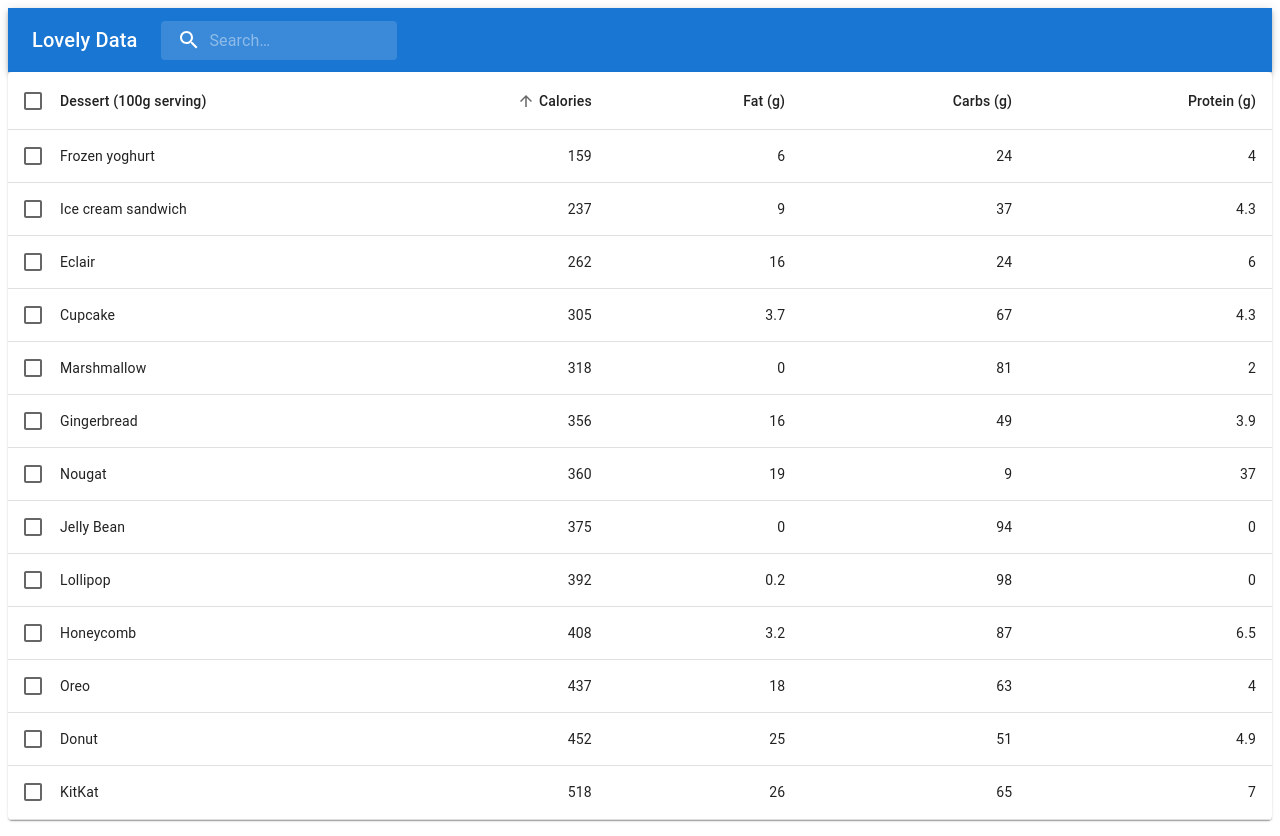
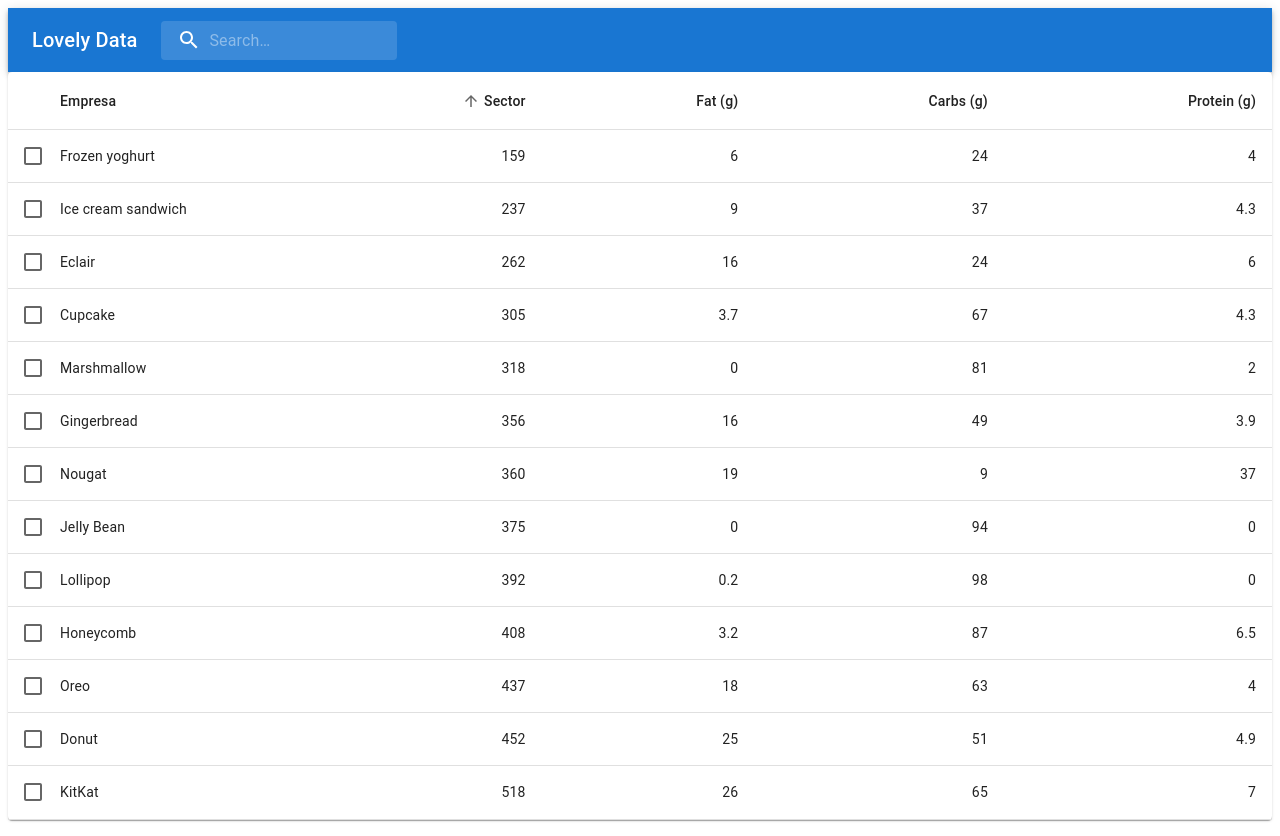
Before and after one commit to VictorGreco/hackathon-bbva-2021-demo, a React (Create React App) app: page / in a window 1280 px wide. Built offline with nearby package versions, Linux system fonts and the light colour scheme.

Commit message:
feature: display fisrt scaffold

```diff
--- a/src/App.js
+++ b/src/App.js
@@ -1,4 +1,3 @@
-import logo from './logo.svg';
 import React from "react";
 
 import { BrowserRouter as Router, Route, Switch } from 'react-router-dom';
--- a/src/components/app-bar.js
+++ b/src/components/app-bar.js
@@ -3,18 +3,9 @@ import { styled, alpha } from '@mui/material/styles';
 import AppBar from '@mui/material/AppBar';
 import Box from '@mui/material/Box';
 import Toolbar from '@mui/material/Toolbar';
-import IconButton from '@mui/material/IconButton';
 import Typography from '@mui/material/Typography';
 import InputBase from '@mui/material/InputBase';
-import Badge from '@mui/material/Badge';
-import MenuItem from '@mui/material/MenuItem';
-import Menu from '@mui/material/Menu';
-import MenuIcon from '@mui/icons-material/Menu';
 import SearchIcon from '@mui/icons-material/Search';
-import AccountCircle from '@mui/icons-material/AccountCircle';
-import MailIcon from '@mui/icons-material/Mail';
-import NotificationsIcon from '@mui/icons-material/Notifications';
-import MoreIcon from '@mui/icons-material/MoreVert';
 
 const Search = styled('div')(({ theme }) => ({
   position: 'relative',
@@ -57,29 +48,6 @@ const StyledInputBase = styled(InputBase)(({ theme }) => ({
 }));
 
 export default function PrimarySearchAppBar() {
-  const [anchorEl, setAnchorEl] = React.useState(null);
-
-  const isMenuOpen = Boolean(anchorEl);
-
-  const menuId = 'primary-search-account-menu';
-  const renderMenu = (
-    <Menu
-      anchorEl={anchorEl}
-      anchorOrigin={{
-        vertical: 'top',
-        horizontal: 'right',
-      }}
-      id={menuId}
-      keepMounted
-      transformOrigin={{
-        vertical: 'top',
-        horizontal: 'right',
-      }}
-      open={isMenuOpen}
-      onClose={() => {}}
-    >
-    </Menu>
-  );
 
   return (
     <Box sx={{ flexGrow: 1 }}>
@@ -104,7 +72,6 @@ export default function PrimarySearchAppBar() {
           </Search>
         </Toolbar>
       </AppBar>
-      {renderMenu}
     </Box>
   );
 }
--- a/src/components/home.js
+++ b/src/components/home.js
@@ -1,5 +1,3 @@
-import { Link } from 'react-router-dom';
-
 import SortableTable from './sortable-table'
 import AppBar from './app-bar'
 
--- a/src/components/sortable-table.js
+++ b/src/components/sortable-table.js
@@ -73,13 +73,13 @@ const headCells = [
     id: 'name',
     numeric: false,
     disablePadding: true,
-    label: 'Dessert (100g serving)',
+    label: 'Empresa',
   },
   {
     id: 'calories',
     numeric: true,
     disablePadding: false,
-    label: 'Calories',
+    label: 'Sector',
   },
   {
     id: 'fat',
@@ -102,7 +102,7 @@ const headCells = [
 ];
 
 function EnhancedTableHead(props) {
-  const { onSelectAllClick, order, orderBy, numSelected, rowCount, onRequestSort } =
+  const { order, orderBy, onRequestSort } =
     props;
   const createSortHandler = (property) => (event) => {
     onRequestSort(event, property);
@@ -111,16 +111,7 @@ function EnhancedTableHead(props) {
   return (
     <TableHead>
       <TableRow>
-        <TableCell padding="checkbox">
-          <Checkbox
-            color="primary"
-            indeterminate={numSelected > 0 && numSelected < rowCount}
-            checked={rowCount > 0 && numSelected === rowCount}
-            onChange={onSelectAllClick}
-            inputProps={{
-              'aria-label': 'select all desserts',
-            }}
-          />
+        <TableCell>
         </TableCell>
         {headCells.map((headCell) => (
           <TableCell
```
